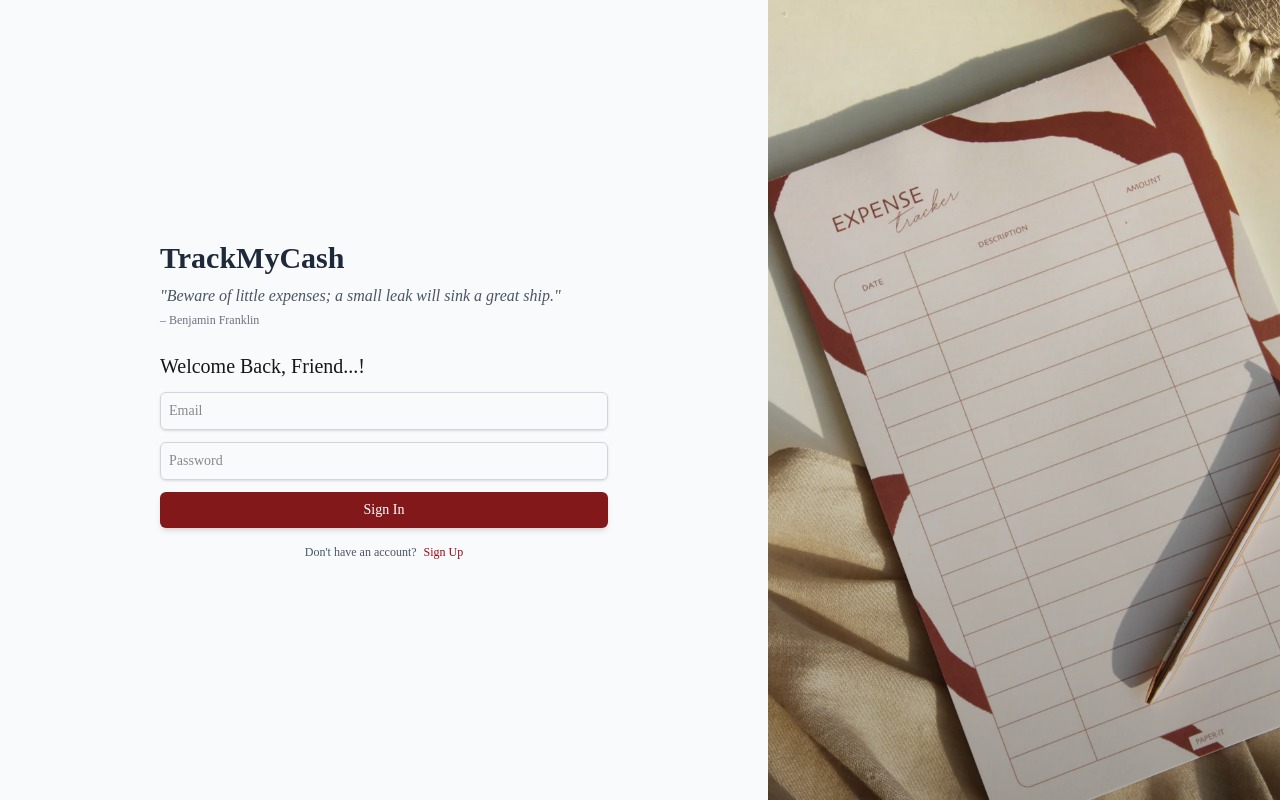
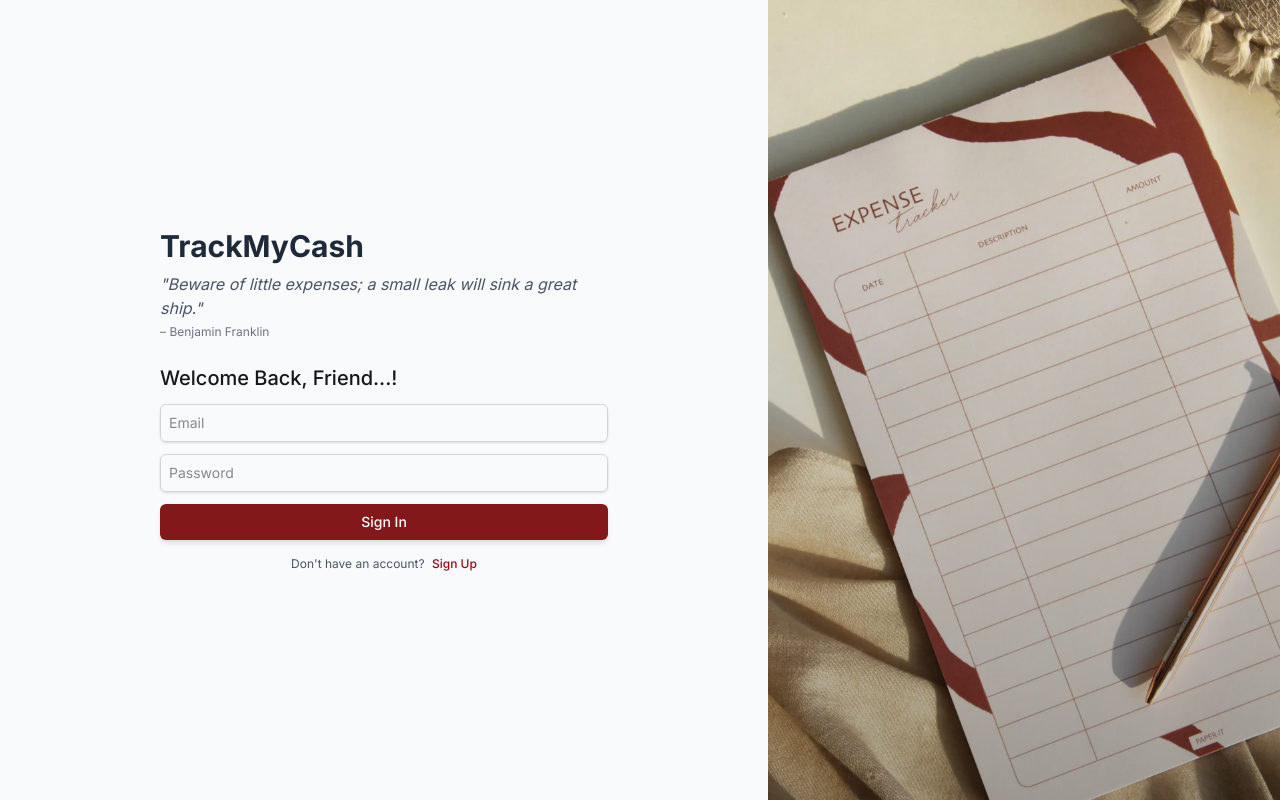
Before and after one commit to Praneeth3717/expense-tracker, a Next.js app: page / in a window 1280 px wide. Built offline with nearby package versions, Linux system fonts and the light colour scheme.

Commit message:
Update font settings

```diff
--- a/app/globals.css
+++ b/app/globals.css
@@ -15,5 +15,7 @@
 body {
   background: var(--background);
   color: var(--foreground);
-  font-family:cursive;
+  font-family: var(--font-inter), system-ui, -apple-system, BlinkMacSystemFont, 'Segoe UI', Roboto, Oxygen, Ubuntu, Cantarell, 'Open Sans', 'Helvetica Neue', sans-serif;
+  -webkit-font-smoothing: antialiased;
+  -moz-osx-font-smoothing: grayscale;
 }
--- a/app/layout.tsx
+++ b/app/layout.tsx
@@ -1,22 +1,18 @@
 import type { Metadata } from "next";
-import { Geist, Geist_Mono } from "next/font/google";
+import { Inter } from "next/font/google";
 import "./globals.css";
 import './lib/fontawesome';
 import SessionWrapper from "@/components/SessionWrapper";
 
-const geistSans = Geist({
-  variable: "--font-geist-sans",
-  subsets: ["latin"],
-});
-
-const geistMono = Geist_Mono({
-  variable: "--font-geist-mono",
-  subsets: ["latin"],
+const inter = Inter({
+  subsets: ['latin'],
+  display: 'swap',
+  variable: '--font-inter',
 });
 
 export const metadata: Metadata = {
-  title: "Create Next App",
-  description: "Generated by create next app",
+  title: "TrackMyCash - Personal Finance Tracker",
+  description: "Track your income and expenses with ease",
 };
 
 export const viewport = {
@@ -30,10 +26,8 @@ export default function RootLayout({
   children: React.ReactNode;
 }>) {
   return (
-    <html lang="en">
-      <body
-        className={`${geistSans.variable} ${geistMono.variable} antialiased`}
-      >
+    <html lang="en" className={inter.variable}>
+      <body className="antialiased">
         <SessionWrapper>{children}</SessionWrapper>
       </body>
     </html>
```
